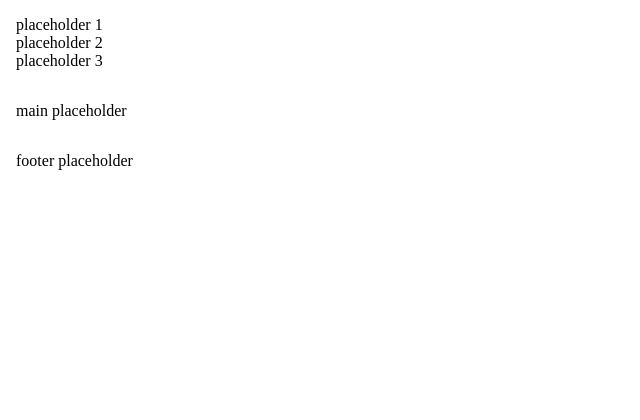
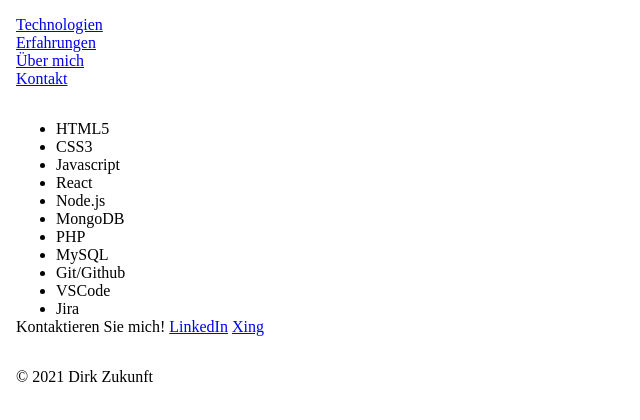
Before and after one commit to dirkzukunft/portolio-training, a plain HTML site: page index.html in a window 1280 px wide. Shown: the whole page, without its empty margins (0-640 px from the left). Drawn offline with Linux system fonts and the light colour scheme.

Commit message:
Add navigation, technologies content, contact links

```diff
--- a/index.html
+++ b/index.html
@@ -8,16 +8,57 @@
     <link rel="stylesheet" href="style.css" />
   </head>
   <body class="grid-body">
+    <!-- Navigation -->
+
     <header class="header-body padding-1em">
       <nav>
         <ul class="ul-menu">
-          <li>placeholder 1</li>
-          <li>placeholder 2</li>
-          <li>placeholder 3</li>
+          <li><a href="#technologies">Technologien</a></li>
+          <li><a href="#experiences">Erfahrungen</a></li>
+          <li><a href="#about">Über mich</a></li>
+          <li><a href="#contact">Kontakt</a></li>
         </ul>
       </nav>
     </header>
-    <main class="padding-1em">main placeholder</main>
-    <footer class="footer-body padding-1em">footer placeholder</footer>
+
+    <!-- Main content -->
+
+    <main class="padding-1em">
+      <!-- Technologien -->
+      <section id="technologies">
+        <ul class="ul-technologies">
+          <li>HTML5</li>
+          <li>CSS3</li>
+          <li>Javascript</li>
+          <li>React</li>
+          <li>Node.js</li>
+          <li>MongoDB</li>
+          <li>PHP</li>
+          <li>MySQL</li>
+          <li>Git/Github</li>
+          <li>VSCode</li>
+          <li>Jira</li>
+        </ul>
+      </section>
+
+      <!-- Erfahrungen -->
+      <section id="experiences"></section>
+
+      <!-- Über mich -->
+      <section id="about"></section>
+
+      <!-- Kontakt -->
+      <section id="contact">
+        Kontaktieren Sie mich!
+        <a href="https://www.linkedin.com/in/dirk-zukunft-723851146/"
+          >LinkedIn</a
+        >
+        <a href="https://www.xing.com/profile/Dirk_Zukunft/">Xing</a>
+      </section>
+    </main>
+
+    <!-- Footer -->
+
+    <footer class="footer-body padding-1em">&copy; 2021 Dirk Zukunft</footer>
   </body>
 </html>
```
